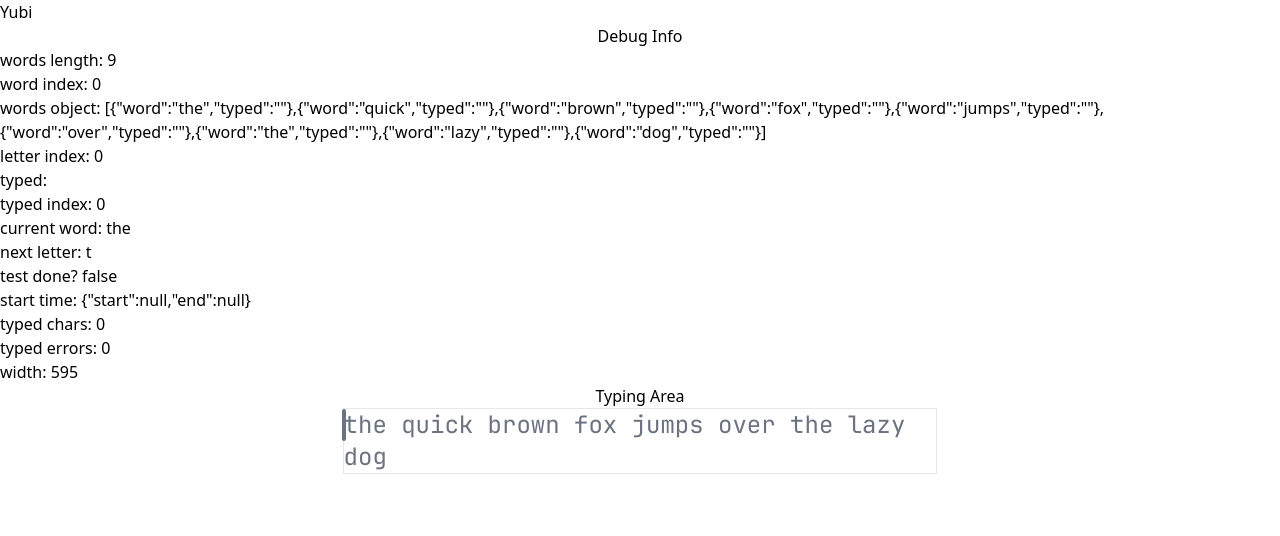
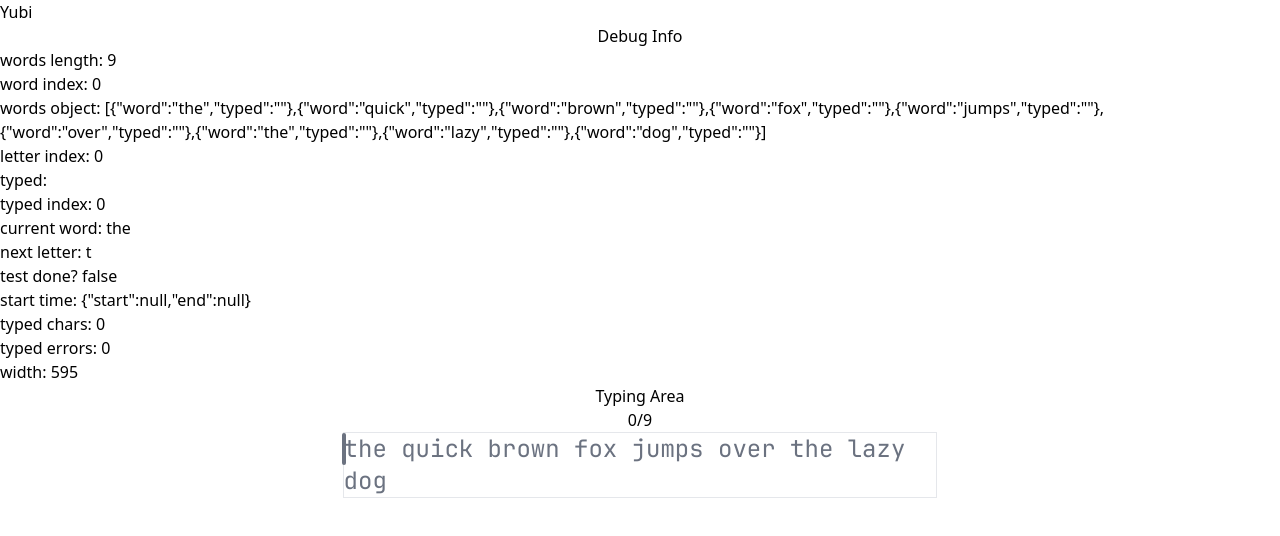
Before and after one commit to datle-dev/yubi, a React (Vite) app in the folder frontend/: page / in a window 1280 px wide. Shown: the top 536 px of the page. Built offline with nearby package versions, Linux system fonts and the light colour scheme.

Commit message:
Add counter to typing test window

```diff
--- a/frontend/src/components/TypingTest.jsx
+++ b/frontend/src/components/TypingTest.jsx
@@ -2,6 +2,7 @@ import { useState, useEffect, useRef } from 'react';
 import Word from './Word';
 import Stats from './Stats.jsx';
 import Cursor from './Cursor.jsx';
+import Counter from './Counter.jsx';
 
 const TypingTest = () => {
   const words = [
@@ -171,6 +172,7 @@ const TypingTest = () => {
         </div>
         {isTestDone && <h2>Test done!</h2>}
         <h2>Typing Area</h2>
+        <Counter current={wordIndex} total={wordsObject.length} />
         <div
           ref={ref}
           className="relative flex justify-start flex-wrap max-w-prose border"
```
